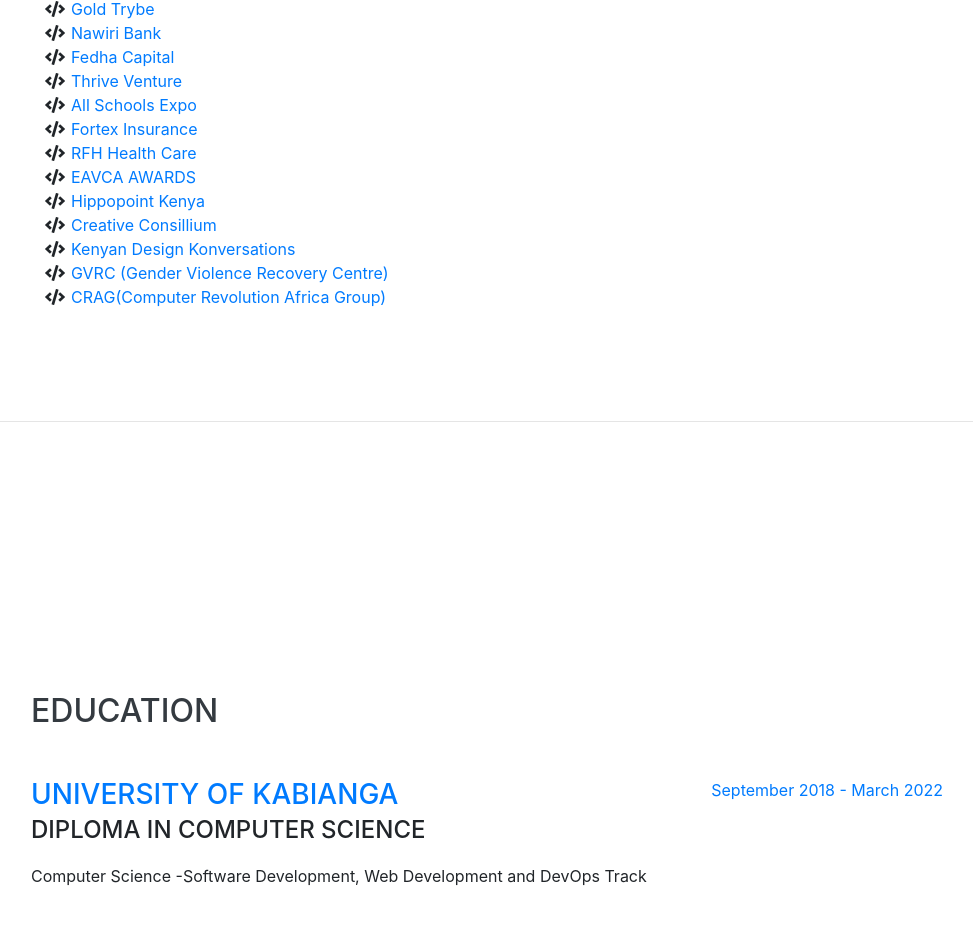
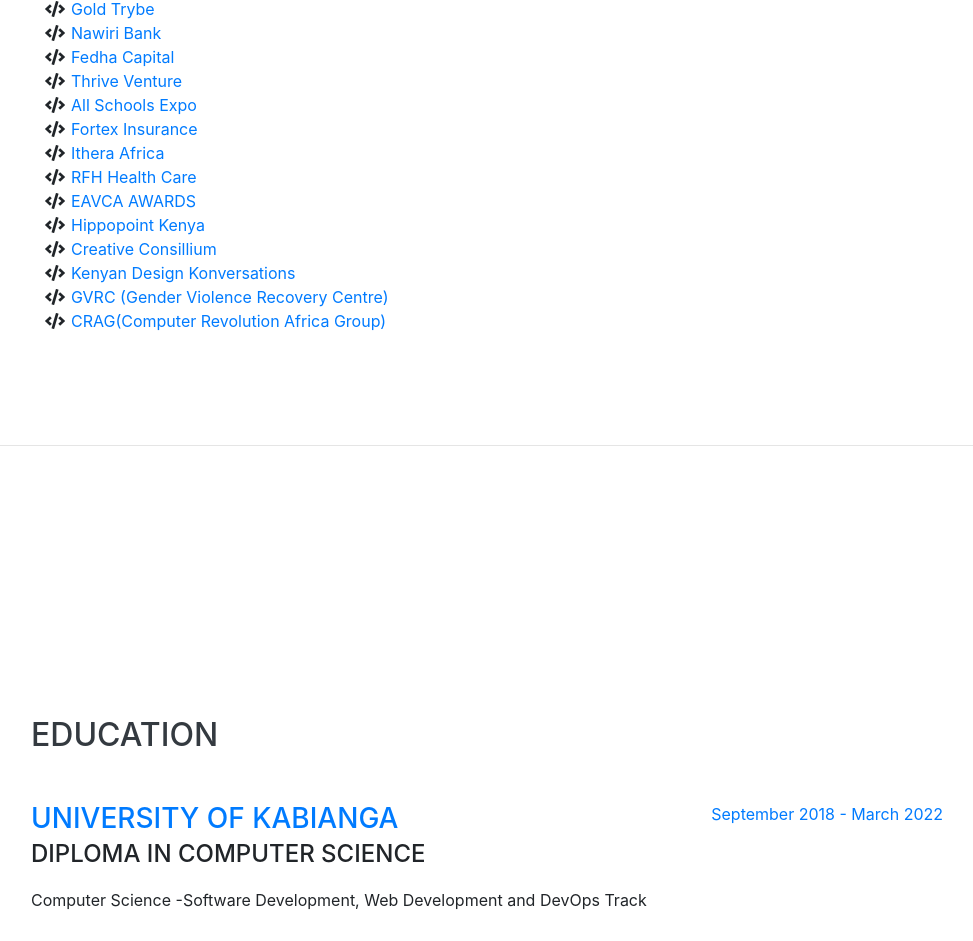
Before and after one commit to kizitoomoit/Kizitoomoit.github.io, a website with bundled scripts: page index.html in a window 1280 px wide. Shown: the part 2594-3535 px from the top of the page, without its empty margins (289-1262 px from the left). Built offline with nearby package versions, Linux system fonts and the light colour scheme; a web font is replaced by a local one.

Commit message:
Added Ithera website

```diff
--- a/index.html
+++ b/index.html
@@ -338,6 +338,10 @@
                     Fortex Insurance</li></a>
                   <li>
                   <li>
+                    <i class="fa-li fa fa-code"><a href="https://ithera.africa" target="_blank" rel="noopener noreferrer"></i>
+                    Ithera Africa</li></a>
+                  <li>
+                  <li>
                     <i class="fa-li fa fa-code"><a href="https://rfhhealthcare.co.ke/" target="_blank" rel="noopener noreferrer"></i>
                     RFH Health Care</li></a>
                   <li>
```
